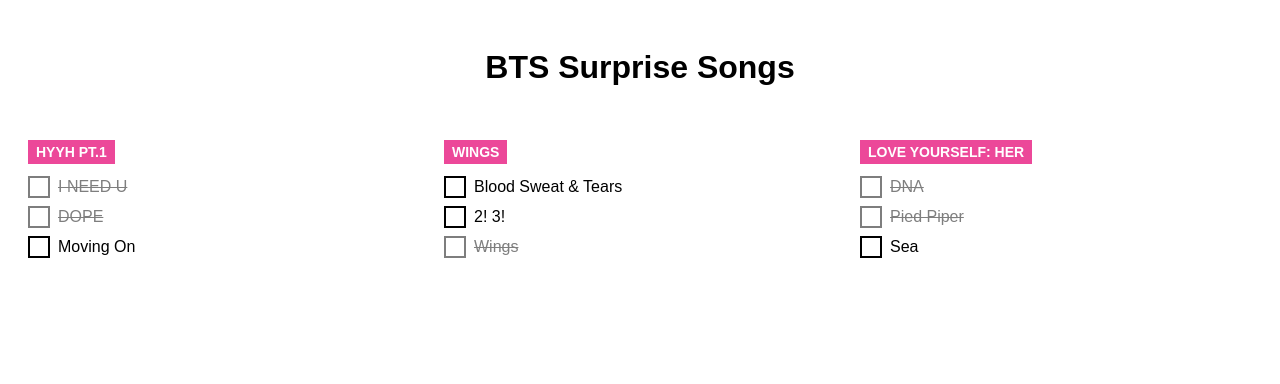
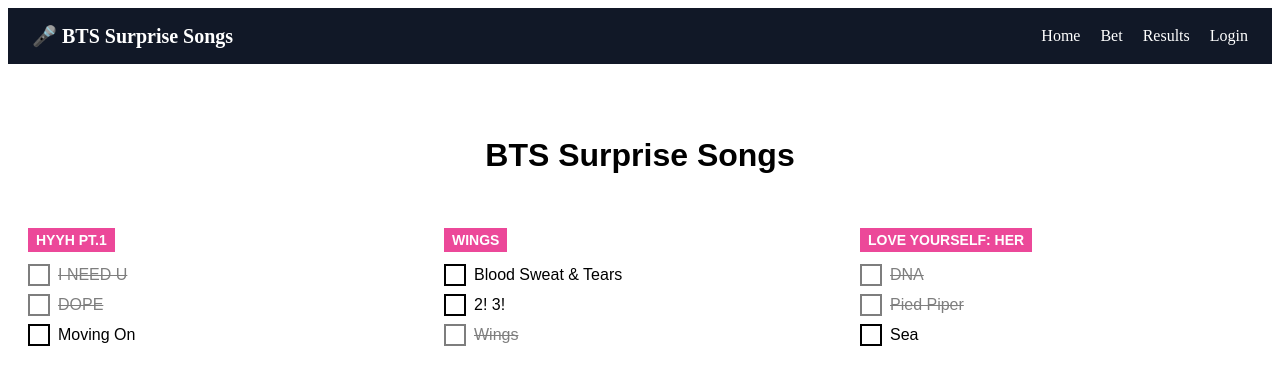
Before and after one commit to marcelaadriany/bts-songs-predictor, a React (Vite) app in the folder frontend/: page / in a window 1280 px wide. Shown: the top 384 px of the page. Built offline with nearby package versions, Linux system fonts and the light colour scheme.

Commit message:
add reusable navbar component

```diff
--- /dev/null
+++ b/frontend/src/components/Navbar.tsx
@@ -0,0 +1,55 @@
+import { Link } from "react-router-dom";
+
+export default function Navbar() {
+  return (
+    <nav style={styles.navbar}>
+      <div style={styles.logo}>🎤 BTS Surprise Songs</div>
+
+      <div style={styles.links}>
+        <Link style={styles.link} to="/">
+          Home
+        </Link>
+
+        <Link style={styles.link} to="/bet">
+          Bet
+        </Link>
+
+        <Link style={styles.link} to="/results">
+          Results
+        </Link>
+
+        <Link style={styles.link} to="/login">
+          Login
+        </Link>
+      </div>
+    </nav>
+  );
+}
+
+const styles = {
+  navbar: {
+    display: "flex",
+    justifyContent: "space-between",
+    alignItems: "center",
+    padding: "16px 24px",
+    backgroundColor: "#111827",
+    color: "white",
+    marginBottom: "32px",
+  },
+
+  logo: {
+    fontWeight: "bold",
+    fontSize: "20px",
+  },
+
+  links: {
+    display: "flex",
+    gap: "20px",
+  },
+
+  link: {
+    color: "white",
+    textDecoration: "none",
+    fontWeight: 500,
+  },
+};
--- a/frontend/src/pages/Bet.tsx
+++ b/frontend/src/pages/Bet.tsx
@@ -1,4 +1,5 @@
 import { useState } from "react";
+import Navbar from "../components/Navbar";
 
 import SongOption from "../components/SongCheckbox";
 import type { Song } from "../types/Song";
@@ -48,6 +49,8 @@
   }
 
   return (
+    <>
+      <Navbar />
       <div style={styles.container}>
         <h1>🎯 Make Your Bet</h1>
 
@@ -72,6 +75,7 @@
           </button>
         </div>
       </div>
+    </>
   );
 }
 
--- a/frontend/src/pages/Home.tsx
+++ b/frontend/src/pages/Home.tsx
@@ -1,9 +1,13 @@
 import { albums } from "../data/songs";
+import Navbar from "../components/Navbar";
 
 import AlbumSection from "../components/AlbumSection";
 
 export default function Home() {
   return (
+    <div>
+      <Navbar />
+
       <div style={styles.container}>
         <h1 style={styles.title}>BTS Surprise Songs</h1>
 
@@ -11,6 +15,7 @@
           {albums.map((album) => (
             <AlbumSection key={album.id} album={album} />
           ))}
+        </div>
       </div>
     </div>
   );
--- a/frontend/src/pages/Login.tsx
+++ b/frontend/src/pages/Login.tsx
@@ -1,3 +1,10 @@
+import Navbar from "../components/Navbar";
+
 export default function Login() {
-  return <h1>Login</h1>;
+  return (
+    <>
+      <Navbar />
+      <h1>Login</h1>
+    </>
+  );
 }
--- a/frontend/src/pages/Results.tsx
+++ b/frontend/src/pages/Results.tsx
@@ -1,3 +1,10 @@
+import Navbar from "../components/Navbar";
+
 export default function Results() {
-  return <h1>Results</h1>;
+  return (
+    <>
+      <Navbar />
+      <h1>Results</h1>
+    </>
+  );
 }
```
Lines whose indentation alone changed are shown as unchanged.
